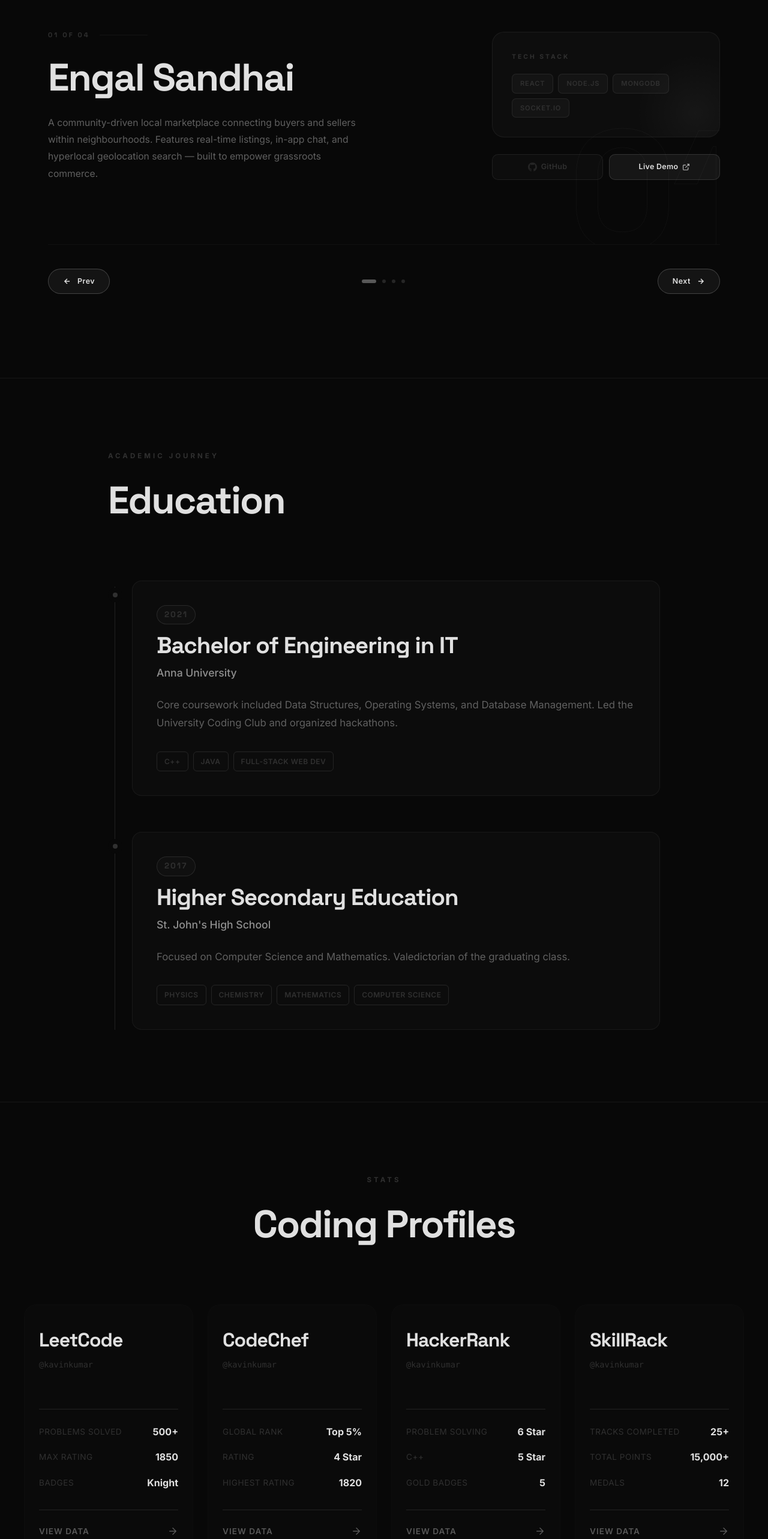
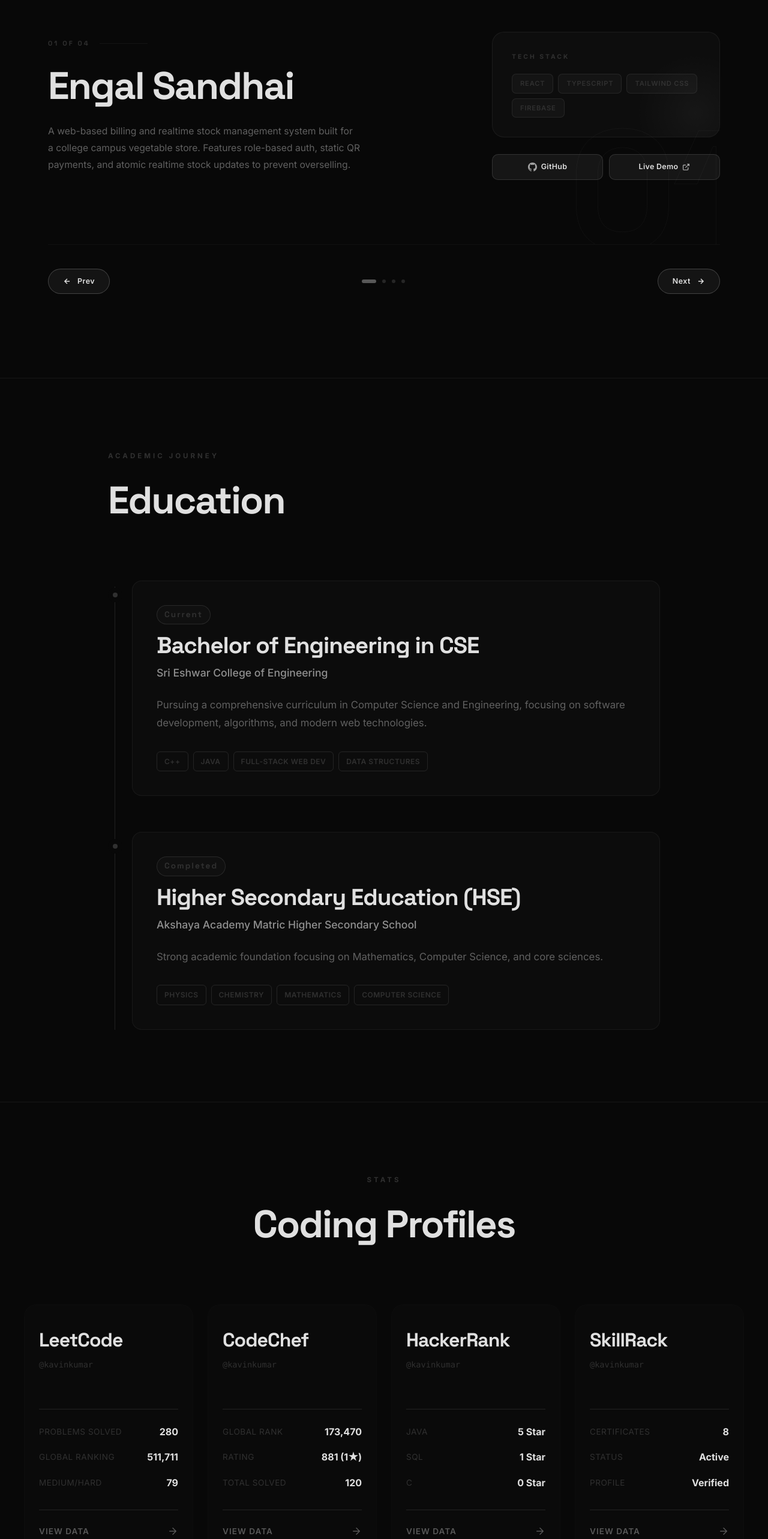
Before and after one commit to kavinkumar1603/portfolio, a Next.js app: page / in a window 1280 px wide. Shown: the part 4180-6746 px from the top of the page at 60% size. Built offline with nearby package versions, Linux system fonts and the light colour scheme.

Commit message:
feat: update CodingProfilesSection and EducationSection with new links and stats; enhance ProjectsSection with detailed descriptions and live demo handling; refine footer links in Home component

```diff
--- a/app/components/CodingProfilesSection.tsx
+++ b/app/components/CodingProfilesSection.tsx
@@ -8,31 +8,31 @@ const profiles = [
   {
     id: 'leetcode',
     name: 'LeetCode',
-    link: '#',
+    link: 'https://leetcode.com/u/kavin88701/',
     stats: [
-      { label: 'Problems Solved', value: '500+' },
-      { label: 'Max Rating', value: '1850' },
-      { label: 'Badges', value: 'Knight' },
+      { label: 'Problems Solved', value: '280' },
+      { label: 'Global Ranking', value: '511,711' },
+      { label: 'Medium/Hard', value: '79' },
     ],
   },
   {
     id: 'codechef',
     name: 'CodeChef',
-    link: '#',
+    link: 'https://www.codechef.com/users/kavinkumarc',
     stats: [
-      { label: 'Global Rank', value: 'Top 5%' },
-      { label: 'Rating', value: '4 Star' },
-      { label: 'Highest Rating', value: '1820' },
+      { label: 'Global Rank', value: '173,470' },
+      { label: 'Rating', value: '881 (1★)' },
+      { label: 'Total Solved', value: '120' },
     ],
   },
   {
     id: 'hackerrank',
     name: 'HackerRank',
-    link: '#',
+    link: 'https://www.hackerrank.com/profile/kavin88701',
     stats: [
-      { label: 'Problem Solving', value: '6 Star' },
-      { label: 'C++', value: '5 Star' },
-      { label: 'Gold Badges', value: '5' },
+      { label: 'Java', value: '5 Star' },
+      { label: 'SQL', value: '1 Star' },
+      { label: 'C', value: '0 Star' },
     ],
   },
   {
@@ -40,9 +40,9 @@ const profiles = [
     name: 'SkillRack',
     link: 'https://www.skillrack.com/faces/resume.xhtml?id=514961&key=99503fcdf6695cab771f85bea7b3a1fa9017a02f',
     stats: [
-      { label: 'Tracks Completed', value: '25+' },
-      { label: 'Total Points', value: '15,000+' },
-      { label: 'Medals', value: '12' },
+      { label: 'Certificates', value: '8' },
+      { label: 'Status', value: 'Active' },
+      { label: 'Profile', value: 'Verified' },
     ],
   },
 ];
--- a/app/components/EducationSection.tsx
+++ b/app/components/EducationSection.tsx
@@ -6,20 +6,20 @@ import './EducationSection.css';
 const educationData = [
   {
     id: 'edu-2',
-    year: '2021',
-    degree: 'Bachelor of Engineering in IT',
-    institution: 'Anna University',
+    year: 'Current',
+    degree: 'Bachelor of Engineering in CSE',
+    institution: 'Sri Eshwar College of Engineering',
     description:
-      'Core coursework included Data Structures, Operating Systems, and Database Management. Led the University Coding Club and organized hackathons.',
-    skills: ['C++', 'Java', 'Full-stack Web Dev'],
+      'Pursuing a comprehensive curriculum in Computer Science and Engineering, focusing on software development, algorithms, and modern web technologies.',
+    skills: ['C++', 'Java', 'Full-stack Web Dev', 'Data Structures'],
   },
   {
     id: 'edu-3',
-    year: '2017',
-    degree: 'Higher Secondary Education',
-    institution: "St. John's High School",
+    year: 'Completed',
+    degree: 'Higher Secondary Education (HSE)',
+    institution: 'Akshaya Academy Matric Higher Secondary School',
     description:
-      'Focused on Computer Science and Mathematics. Valedictorian of the graduating class.',
+      'Strong academic foundation focusing on Mathematics, Computer Science, and core sciences.',
     skills: ['Physics', 'Chemistry', 'Mathematics', 'Computer Science'],
   },
 ];
--- a/app/components/ProjectsSection.css
+++ b/app/components/ProjectsSection.css
@@ -236,12 +236,12 @@
   font-size: 0.78rem;
   font-weight: 600;
   letter-spacing: 0.3px;
-  color: var(--text-3);
+  color: var(--text-2);
   text-decoration: none;
   padding: 10px 20px;
   border-radius: 10px;
-  border: 1px solid rgba(255, 255, 255, 0.07);
-  background: rgba(255, 255, 255, 0.025);
+  border: 1px solid rgba(255, 255, 255, 0.09);
+  background: rgba(255, 255, 255, 0.04);
   transition: all 0.3s ease;
   flex: 1;
   justify-content: center;
--- a/app/components/ProjectsSection.tsx
+++ b/app/components/ProjectsSection.tsx
@@ -9,36 +9,36 @@ const projects = [
     id: 'engal-sandhai',
     name: 'Engal Sandhai',
     description:
-      'A community-driven local marketplace connecting buyers and sellers within neighbourhoods. Features real-time listings, in-app chat, and hyperlocal geolocation search — built to empower grassroots commerce.',
-    tech: ['React', 'Node.js', 'MongoDB', 'Socket.io'],
-    github: '#',
-    live: '#',
+      'A web-based billing and realtime stock management system built for a college campus vegetable store. Features role-based auth, static QR payments, and atomic realtime stock updates to prevent overselling.',
+    tech: ['React', 'TypeScript', 'Tailwind CSS', 'Firebase'],
+    github: 'https://github.com/kavinkumar1603/Engal-Sandhai',
+    live: 'https://engal-sandhai.web.app/',
   },
   {
     id: 'parknear',
     name: 'ParkNear',
     description:
-      'Smart parking finder that surfaces real-time slot availability near your location. Includes interactive maps, advance slot booking, and QR-based check-in for frictionless parking anywhere in the city.',
-    tech: ['Next.js', 'Tailwind CSS', 'Google Maps API', 'Firebase'],
-    github: '#',
-    live: '#',
+      'A quick parking application that helps users find nearby parking locations, view real-time slot availability by level, and book slots for cars or bikes. Features Google Maps integration and dynamic pricing.',
+    tech: ['React', 'Tailwind CSS', 'Google Maps API', 'Node.js'],
+    github: 'https://github.com/kavinkumar1603/parknear',
+    live: 'https://parknear.vercel.app/',
   },
   {
     id: 'truthlens',
     name: 'TruthLens',
     description:
-      'An AI-powered credibility analyser that scores news articles for authenticity using NLP pipelines and a fine-tuned classification model. Surfaces source metadata and confidence ratings in real time.',
-    tech: ['Python', 'Scikit-learn', 'FastAPI', 'React'],
-    github: '#',
+      'An ML-powered fact-checking engine that classifies news articles as true or fake using NLP. It features a custom trained Logistic Regression model leveraging TF-IDF vectorization, served via a Python backend.',
+    tech: ['Python', 'Scikit-learn', 'React', 'NLP'],
+    github: 'https://github.com/kavinkumar1603/truth_lens',
     live: '#',
   },
   {
     id: 'taskmate',
     name: 'TaskMate',
     description:
-      'A full-stack productivity board with Kanban drag-and-drop columns, role-based access control, and Slack-style threaded activity feeds. Designed from the ground up for async team collaboration.',
-    tech: ['TypeScript', 'Express', 'PostgreSQL', 'Prisma'],
-    github: '#',
+      'A full-stack task management mobile application featuring secure user authentication, an admin dashboard, push notifications, and real-time updates synchronized across devices.',
+    tech: ['React Native', 'Expo', 'TypeScript', 'Firebase'],
+    github: 'https://github.com/kavinkumar1603/Task_Mate',
     live: '#',
   },
 ];
@@ -199,10 +199,12 @@ export default function ProjectsSection() {
                     href={project.github}
                     target="_blank"
                     rel="noreferrer"
-                    className="prj-link"
+                    className="prj-link prj-link--primary"
                   >
                     <IconGitHub /> GitHub
                   </a>
+
+                  {project.live !== '#' ? (
                     <a
                       href={project.live}
                       target="_blank"
@@ -211,6 +213,15 @@ export default function ProjectsSection() {
                     >
                       Live Demo <IconExternal />
                     </a>
+                  ) : (
+                    <span
+                      className="prj-link"
+                      style={{ opacity: 0.3, filter: 'blur(0.5px)', cursor: 'not-allowed' }}
+                      title="No live demo available"
+                    >
+                      Live Demo <IconExternal />
+                    </span>
+                  )}
                 </div>
               </div>
             </motion.div>
--- a/app/page.tsx
+++ b/app/page.tsx
@@ -27,9 +27,9 @@ export default function Home() {
             © {new Date().getFullYear()} Kavin Kumar. Crafted with ❤️ & Next.js
           </p>
           <div className="footer-links">
-            <a href="https://github.com" target="_blank" rel="noopener noreferrer">GitHub</a>
-            <a href="https://linkedin.com" target="_blank" rel="noopener noreferrer">LinkedIn</a>
-            <a href="https://twitter.com" target="_blank" rel="noopener noreferrer">Twitter</a>
+            <a href="https://github.com/kavinkumar1603" target="_blank" rel="noopener noreferrer">GitHub</a>
+            <a href="https://www.linkedin.com/in/ckavinkumar/" target="_blank" rel="noopener noreferrer">LinkedIn</a>
+            <a href="https://x.com/KavinKumar_16" target="_blank" rel="noopener noreferrer">Twitter</a>
           </div>
         </div>
       </footer>
```
Lines whose indentation alone changed are shown as unchanged.
